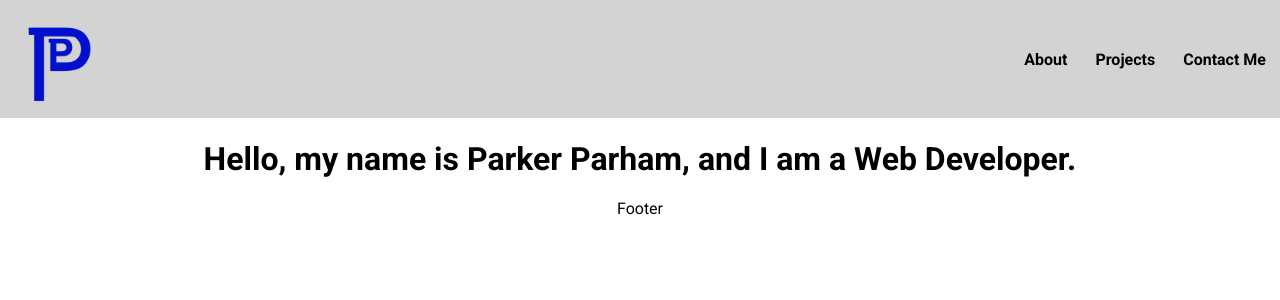
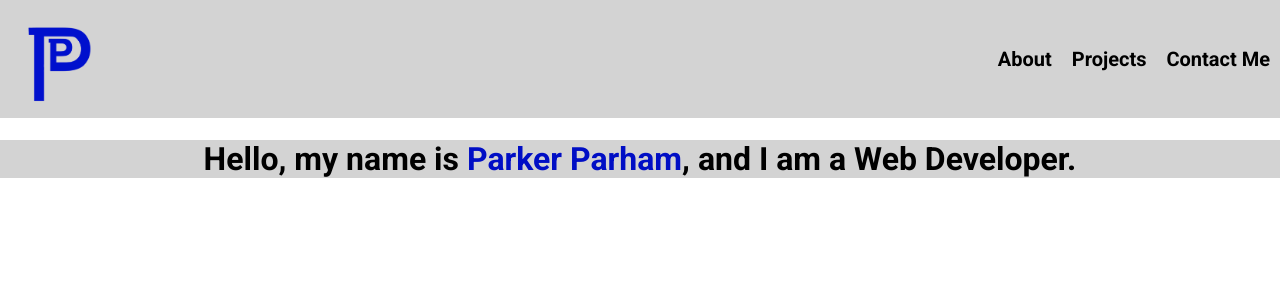
Before and after one commit to pjparham/parker-portfolio-site, a React (Create React App) app: page / in a window 1280 px wide. Shown: the top 300 px of the page. Built offline with nearby package versions, Linux system fonts and the light colour scheme.

Commit message:
Adds styling to hero section

```diff
--- a/src/App.js
+++ b/src/App.js
@@ -1,6 +1,6 @@
 import './App.css';
 import Hero from './components/Hero'
-import Footer from './components/Footer';
+// import Footer from './components/Footer';
 import Navbar from './components/Navbar';
 import { Route, Routes } from 'react-router-dom';
 
@@ -11,7 +11,7 @@ function App() {
       <Routes>
         <Route exact path='/' element={<Hero/>}/>
       </Routes>
-      <Footer/>
+      {/* <Footer/> */}
     </div>
   );
 }
--- a/src/components/Hero.js
+++ b/src/components/Hero.js
@@ -2,8 +2,8 @@ import React from 'react'
 
 export default function Hero() {
   return (
-    <>
-    <h1>Hello, my name is <span>Parker Parham</span>, and I am a Web Developer.</h1>
-    </>
+    <div className="hero">
+    <h1>Hello, my name is <span className="hero-name">Parker Parham</span>, and I am a Web Developer.</h1>
+    </div>
   )
 }
--- a/src/index.css
+++ b/src/index.css
@@ -28,8 +28,9 @@ code {
 .navbar-link {
   color: black;
   text-decoration: none;
-  margin: 14px;
   transition: all 0.2s ease-in-out;
+  font-size: 20px;
+  padding: 10px;
 }
 
 .navbar-link:hover {
@@ -37,4 +38,12 @@ code {
   color: #000ec5;
 }
 
+.hero {
+  background-color: lightgrey;
+}
+
+.hero-name {
+  color: #000ec5;
+}
+
 /* 000ec5 - logo color  */
```
